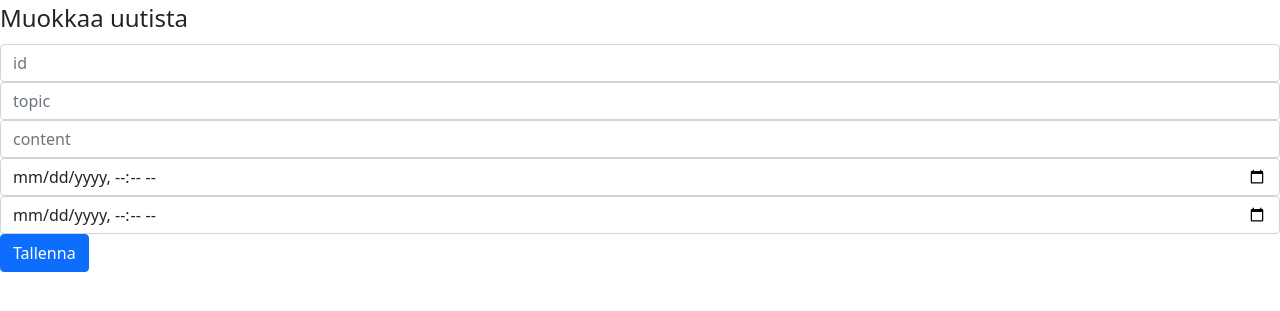
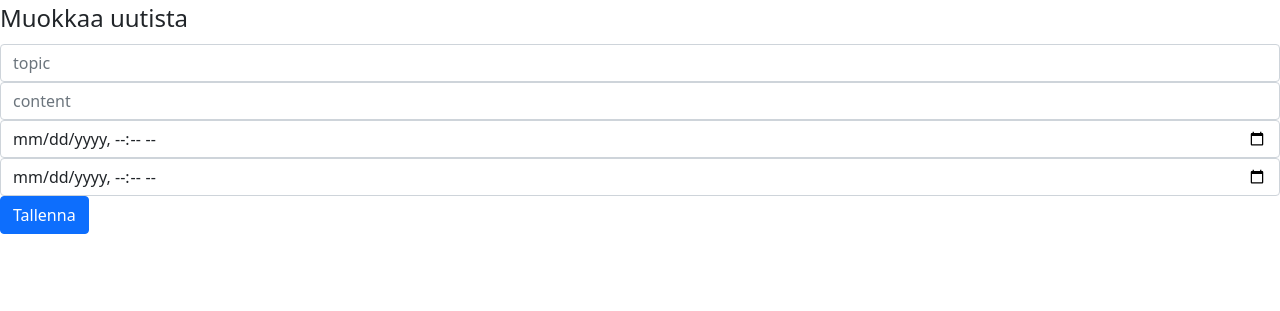
Before and after one commit to datamonnit/nykopp2.0, a PHP site: page /admin/editnews.php in a window 1280 px wide. Shown: the part 56-367 px from the top of the page. Run offline with PHP 8.4, Linux system fonts and the light colour scheme.

Commit message:
id pois näkyvistä

```diff
--- a/admin/editnews.php
+++ b/admin/editnews.php
@@ -14,7 +14,7 @@
 
     <div class="form-group">
 
-    <input name="id" type="text" class="form-control" placeholder="id">
+    <input name="id" type="hidden" class="form-control" placeholder="id">
 
     <input name="topic" type="text" class="form-control" placeholder="topic">
 
```
